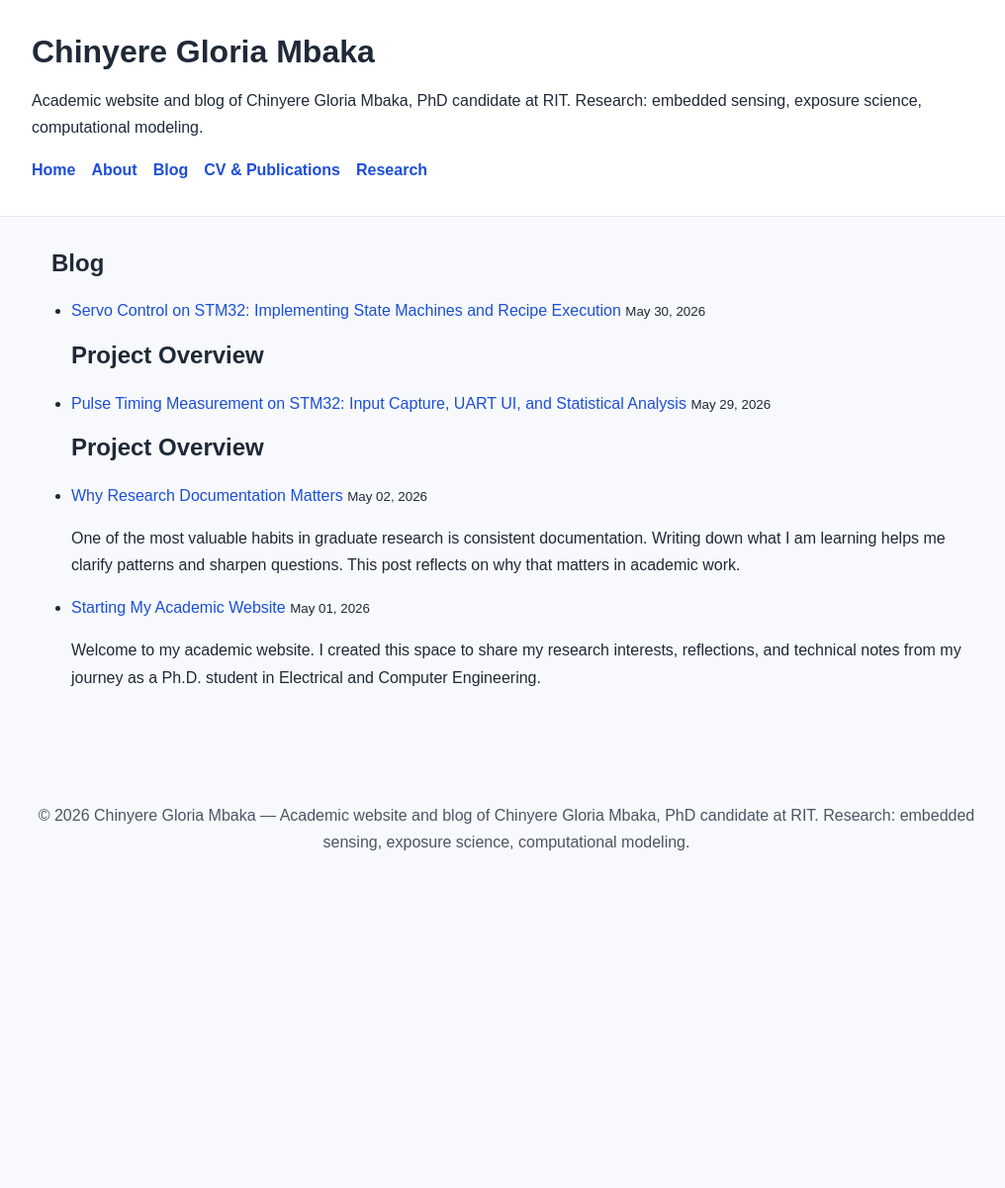
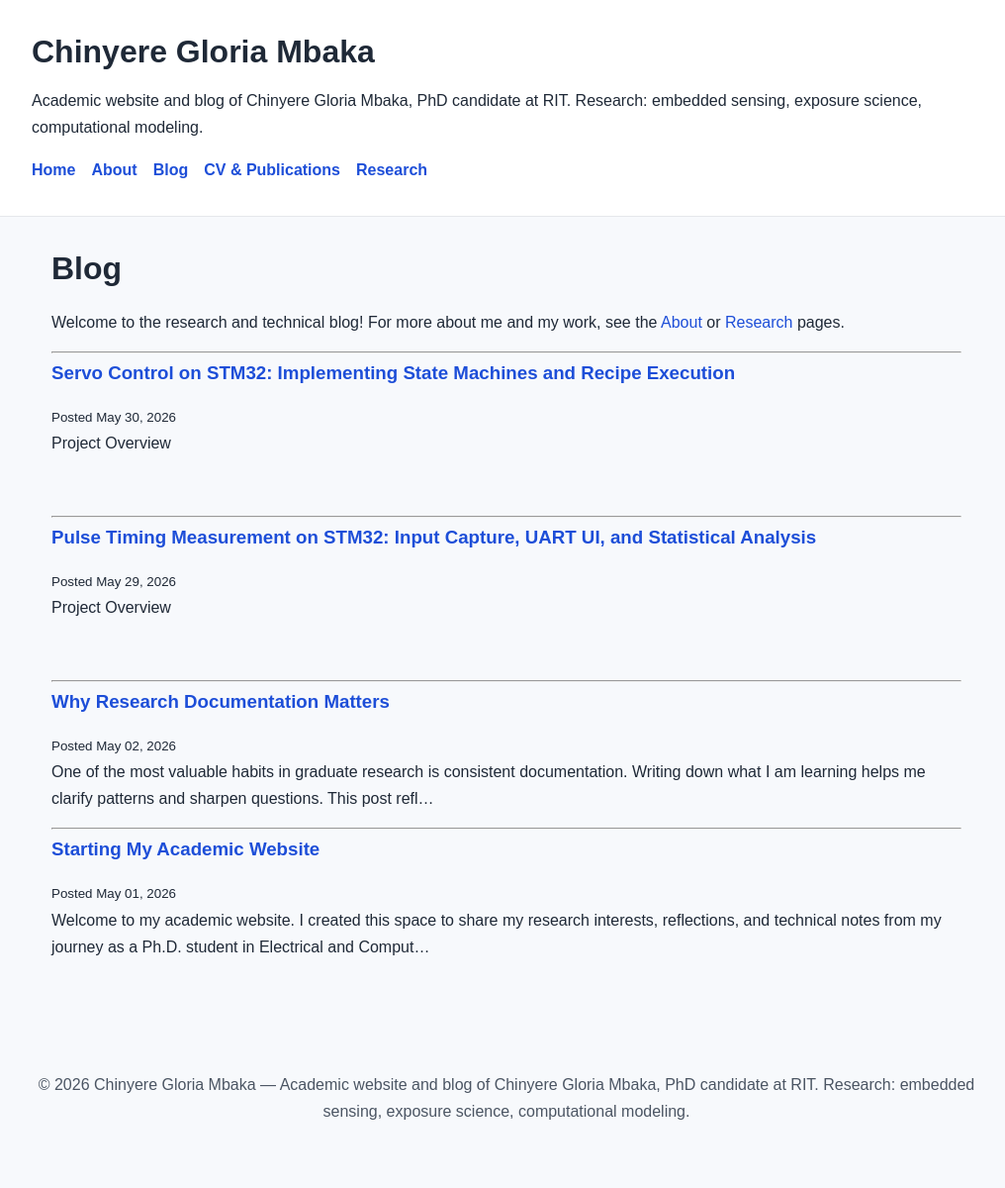
Before and after one commit to mbaglo/mbaglo.github.io, a Jekyll site: the page built from blog.md, in a window 1280 px wide. Shown: the whole page at 99% size, without its empty margins (128-1144 px from the left). Built offline with Jekyll 4.4.1, drawn with Linux system fonts in a browser that asks for light colours; before the commit the page ends 928 px from its top, so only the background shows below that.

Commit message:
Update blog.md for modern, clean blog index: card-style excerpts, no repeated tagline or author, Jekyll auto-lists posts.

```diff
--- a/blog.md
+++ b/blog.md
@@ -1,17 +1,18 @@
 ---
+layout: default
 title: Blog
-layout: default
 permalink: /blog/
 ---
 
-## Blog
+# Blog
 
-<ul>
+Welcome to the research and technical blog! For more about me and my work, see the [About](/about/) or [Research](/research/) pages.
+
 {% for post in site.posts %}
-  <li>
-    <a href="{{ post.url | relative_url }}">{{ post.title }}</a>
-    <small>{{ post.date | date: "%B %d, %Y" }}</small>
-    <p>{{ post.excerpt }}</p>
-  </li>
+---
+### [{{ post.title }}]({{ post.url }})
+<small>Posted {{ post.date | date: "%B %d, %Y" }}</small>
+<br>
+{{ post.excerpt | strip_html | truncate: 180 }}
+<br>
 {% endfor %}
-</ul>
```
